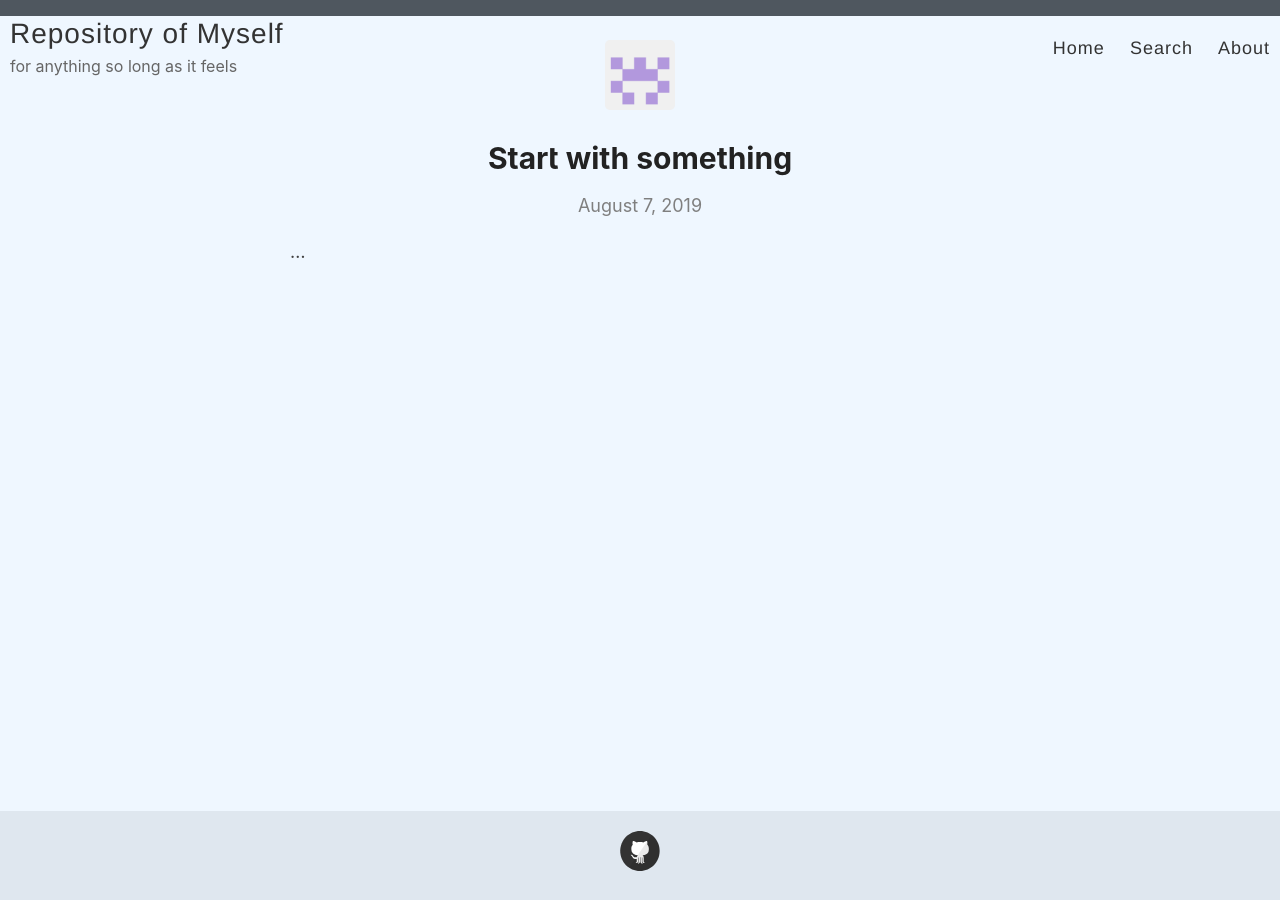
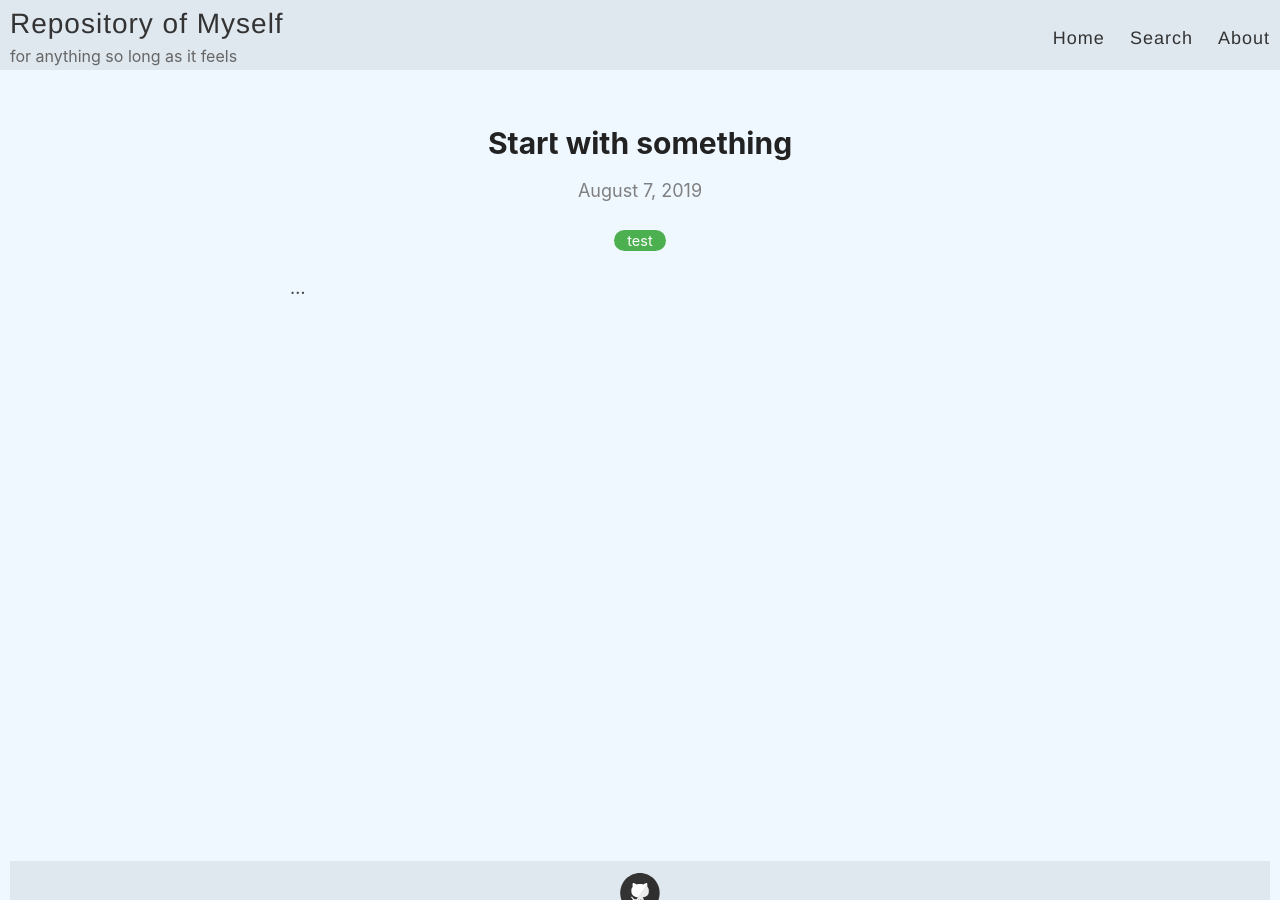
Before and after one commit to ny-sa/ny-sa.github.io, a Jekyll site: the page built from _posts/2019-8-7-Start with something.md, in a window 1280 px wide and 900 px high. Built offline with Jekyll 4.4.1, drawn with Linux system fonts in a browser that asks for light colours.

Commit message:
tweak #2

```diff
--- a/_config.yml
+++ b/_config.yml
@@ -24,7 +24,7 @@ footer-links:
   email:
   facebook:
   flickr:
-  github: github.com/ny-sa
+  github: ny-sa
   instagram:
   linkedin:
   pinterest:
--- a/_layouts/default.html
+++ b/_layouts/default.html
@@ -19,10 +19,9 @@
   </head>
 
   <body>
-    <div id="bar"></div>
     <div class="wrapper-container">
       <div class="wrapper-masthead">
-        <div class="container">
+        <div class="container-masthead">
           <header class="masthead clearfix">
 
             <div class="site-info">
@@ -34,7 +33,7 @@
               <a href="{{ site.baseurl }}/search">Search</a>
               <a href="{{ site.baseurl }}/about">About</a>
             </nav>
-             <a href="{{ site.github }}/" class="site-avatar"><img src="{{ site.avatar }}" /></a>
+             <!--<a href="{{ site.baseurl }}/" class="site-avatar"><img src="{{ site.avatar }}" /></a>-->
           </header>
         </div>
       </div>
@@ -46,7 +45,7 @@
       </div>
 
       <div class="wrapper-footer">
-        <div class="container">
+        <div class="container-footer">
           <footer class="footer">
             {% include svg-icons.html %}
           </footer>
--- a/_posts/2019-8-7-Start with something.md
+++ b/_posts/2019-8-7-Start with something.md
@@ -1,7 +1,7 @@
 ---
 layout: post
 title: Start with something
-categories:
+categories: test
 ---
 
 ...
--- a/style.scss
+++ b/style.scss
@@ -30,16 +30,27 @@ body {
   height: 100%;
 }
 
-.container {
+
+.container-masthead {
   margin: 0 auto;
   max-width: 3840px;
   padding: 0 10px;
   width: 100%;
+  background-color: #DFE7EF;
+  position: fixed;
+  top: 0;
 }
 
 .container-main {
   margin: 0 auto;
   max-width: 720px;
+  padding: 0 10px;
+  width: 100%;
+}
+
+.container-footer {
+  margin: 0 auto;
+  max-width: 3840px;
   padding: 0 10px;
   width: 100%;
 }
@@ -266,7 +277,7 @@ p > img {
 
 .site-info {
   float: left;
-  margin-top: 10px;
+  margin-top: 0px;
 
   @include mobile {
     float: none;
@@ -297,7 +308,7 @@ p > img {
 
 nav {
   float: right;
-  margin-top: 33px; // @TODO: Vertically middle align
+  margin-top: 23px; // @TODO: Vertically middle align
   font-family: $helveticaNeue;
   font-size: 18px;
 
@@ -322,7 +333,7 @@ nav {
   }
 }
 
-.site-avatar {
+/*.site-avatar {
   float: none;
   display: block;
   width: 70px;
@@ -339,7 +350,7 @@ nav {
   img {
     border-radius: 5px;
   }
-}
+}*/
 
 
 //
@@ -392,6 +403,7 @@ nav {
 }
 
 .wrapper-main {
+  padding-top: 70px;
   padding-bottom: 134px;
 }
 
@@ -399,13 +411,14 @@ nav {
   position: absolute;
   bottom: 0;
   width: 100%;
-  height: 89px;
-  background-color: #DFE7EF;
+  height: 64px;
 }
 
 footer {
-  padding: 20px 0;
+  padding: 12px 0;
   text-align: center;
+  background-color: #DFE7EF;
+  height: 64px;
 }
 
 body:after {
@@ -416,18 +429,6 @@ body:after {
     position: absolute;
     left: 0;
     content: '';
-}
-
-#bar {
-    background: #4F575F;
-    height: 16px;
-    background-size: cover;
-    background-position: left 60%;
-    position: fixed;
-    top: 0;
-    width: 100%;
-    overflow: hidden;
-    z-index: 1000;
 }
 
 .post h1{
```
